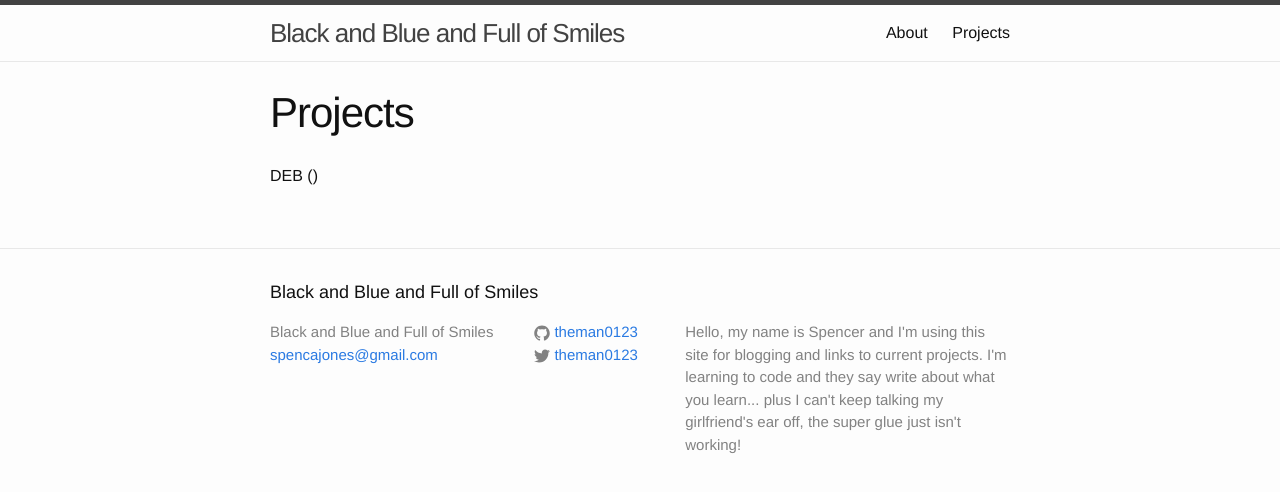
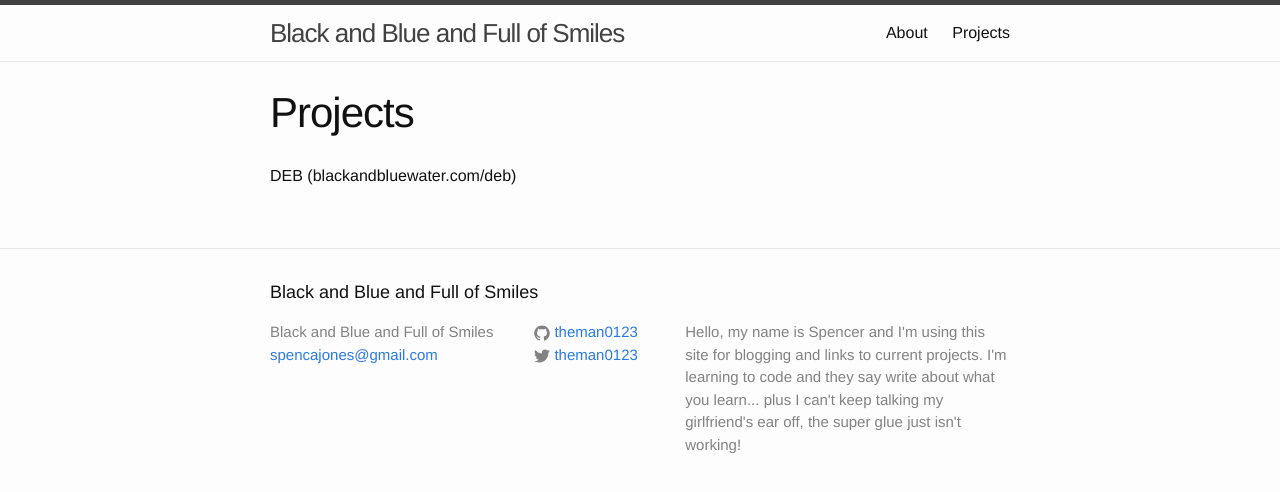
Before and after one commit to theman0123/theman0123.github.io, a Jekyll site: the page built from projects.md, in a window 1280 px wide. Shown: the top 492 px of the page. Built offline with Jekyll 4.4.1, drawn with Linux system fonts in a browser that asks for light colours.

Commit message:
Update projects.md

```diff
--- a/projects.md
+++ b/projects.md
@@ -4,4 +4,4 @@ title: Projects
 permalink: /projects/
 ---
 
-DEB ({{ blackandbluewater.com/deb }})
+DEB (blackandbluewater.com/deb)
```
